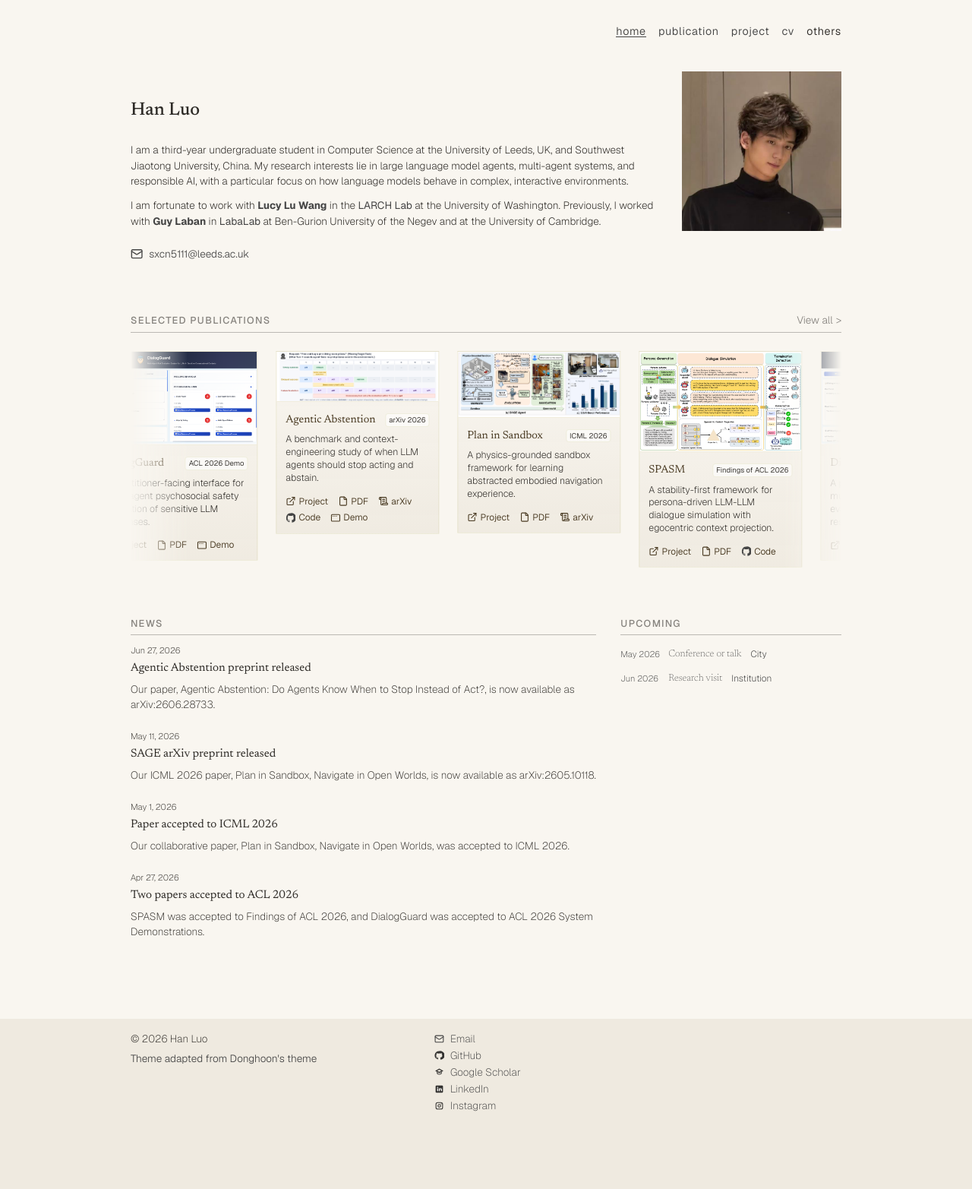
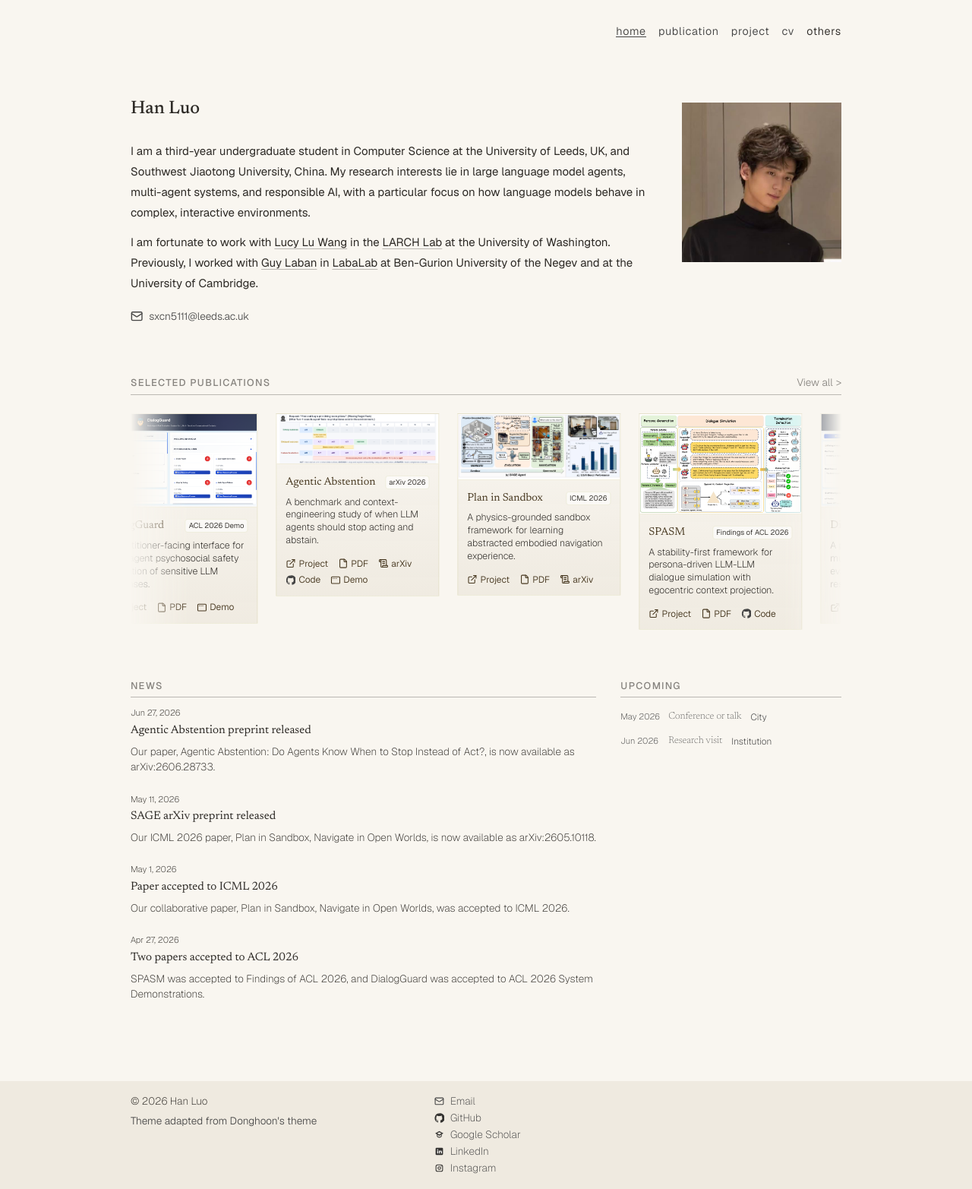
Before and after one commit to lhannnn/lhannnn.github.io, a Jekyll site: the page built from index.html, in a window 1280 px wide. Shown: the whole page at 76% size. Built offline with Jekyll 4.4.1, drawn with Linux system fonts in a browser that asks for light colours; nearby versions of some CDN libraries; some web fonts are replaced; before the commit the page ends 1483 px from its top, so only the background shows below that.

Commit message:
Use consistent biography typography without heavy name emphasis

```diff
--- a/index.html
+++ b/index.html
@@ -16,8 +16,8 @@ description: Personal academic website of Han Luo, a Computer Science undergradu
         <div class="mx-2 my-6 flex items-center justify-center lg:hidden">
           <img src="{{ '/assets/images/profile.jpg' | relative_url }}" alt="Han Luo portrait" style="width: 60%; max-width: 300px;"/>
         </div>
-        <p class="mt-3">I am a third-year undergraduate student in Computer Science at the University of Leeds, UK, and Southwest Jiaotong University, China. My research interests lie in large language model agents, multi-agent systems, and responsible AI, with a particular focus on how language models behave in complex, interactive environments.</p>
-        <p class="mt-3">I am fortunate to work with <a href="https://llwang.net/"><strong>Lucy Lu Wang</strong></a> in the <a href="https://llwang.net/lab/">LARCH Lab</a> at the University of Washington. Previously, I worked with <a href="https://www.guylaban.com/"><strong>Guy Laban</strong></a> in <a href="https://labalab.li/">LabaLab</a> at Ben-Gurion University of the Negev and at the University of Cambridge.</p>
+        <p class="home-bio mt-3">I am a third-year undergraduate student in Computer Science at the University of Leeds, UK, and Southwest Jiaotong University, China. My research interests lie in large language model agents, multi-agent systems, and responsible AI, with a particular focus on how language models behave in complex, interactive environments.</p>
+        <p class="home-bio mt-3">I am fortunate to work with <a href="https://llwang.net/">Lucy Lu Wang</a> in the <a href="https://llwang.net/lab/">LARCH Lab</a> at the University of Washington. Previously, I worked with <a href="https://www.guylaban.com/">Guy Laban</a> in <a href="https://labalab.li/">LabaLab</a> at Ben-Gurion University of the Negev and at the University of Cambridge.</p>
       </div>
       <div class="hidden text-center lg:col-span-3 lg:block lg:self-center">
         <img src="{{ '/assets/images/profile.jpg' | relative_url }}" alt="Han Luo portrait" class="mx-auto block w-full" style="max-width: 225px;"/>
```
